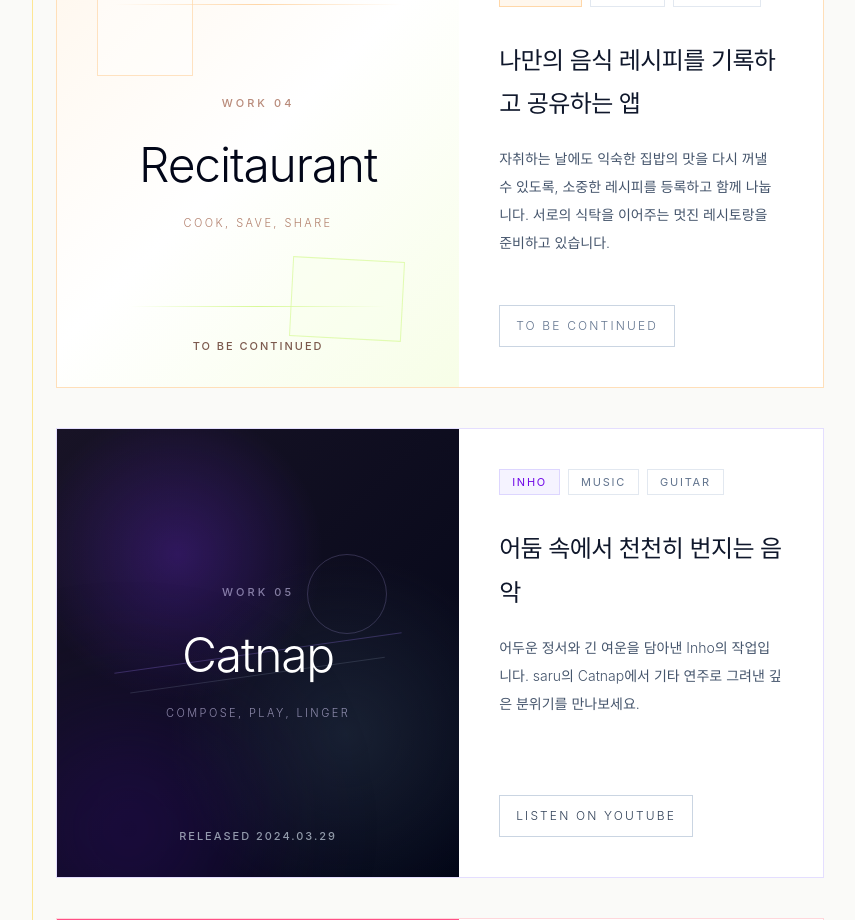
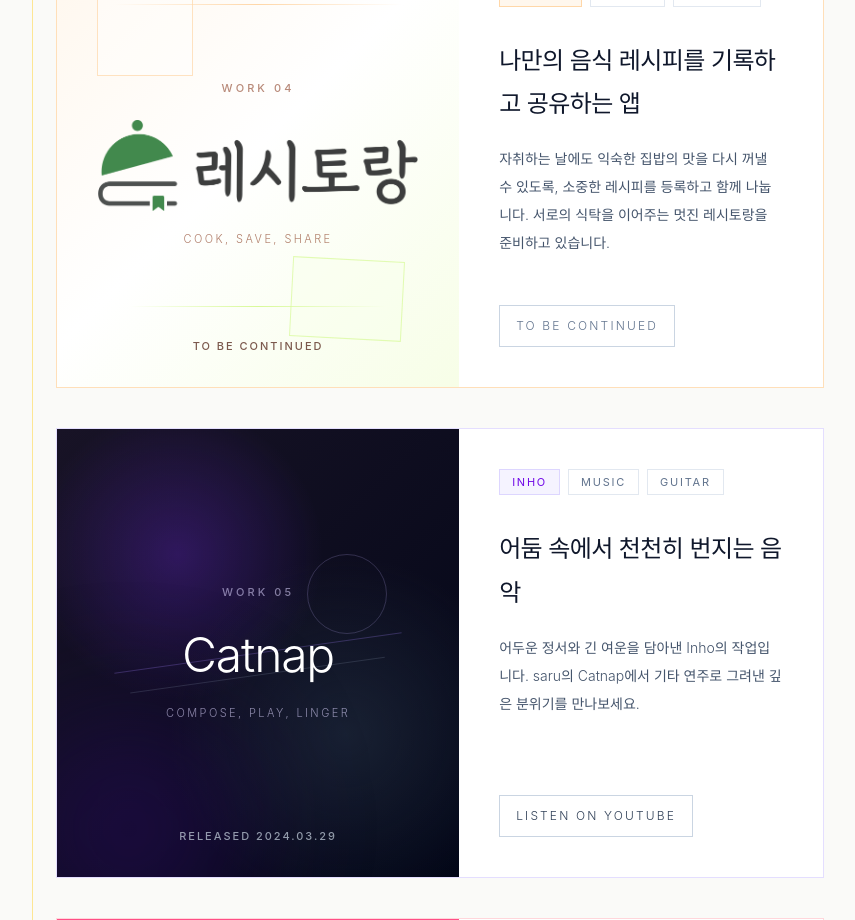
Before and after one commit to fourandsun/fourandsun, a Next.js app: page / in a window 1280 px wide. Shown: the part 3360-4280 px from the top of the page, without its empty margins (328-1183 px from the left). Built offline with nearby package versions, Linux system fonts and the light colour scheme; a web font is replaced by a local one.

Commit message:
Add Recitaurant logo

```diff
--- a/src/components/Made.tsx
+++ b/src/components/Made.tsx
@@ -7,6 +7,7 @@ import { useActiveSection } from "@/context/ActiveSectionContext";
 import haeilLogo from "../../assets/works/haeil/logo-dark.png";
 import haeilWordmark from "../../assets/works/haeil/wordmark(dark).png";
 import meokjiroLogo from "../../assets/works/meokjiro/logo-ivory.png";
+import recitaurantLogo from "../../assets/works/recitaurant/logo.png";
 
 const ease = [0.22, 1, 0.36, 1] as const;
 const haeilAppStoreUrl =
@@ -348,9 +349,11 @@ export default function Made() {
               <p className="text-[11px] font-medium uppercase tracking-[0.28em] text-orange-900/55">
                 work 04
               </p>
-              <h3 className="mt-6 text-4xl font-light leading-tight tracking-tight text-slate-950 md:text-5xl">
-                Recitaurant
-              </h3>
+              <Image
+                src={recitaurantLogo}
+                alt="레시토랑"
+                className="mx-auto mt-6 h-auto w-64 md:w-80"
+              />
               <p className="mt-5 text-[11px] font-light uppercase tracking-[0.22em] text-orange-900/60">
                 cook, save, share
               </p>
```
Also changed, not shown: assets/works/recitaurant/logo.png (added).
